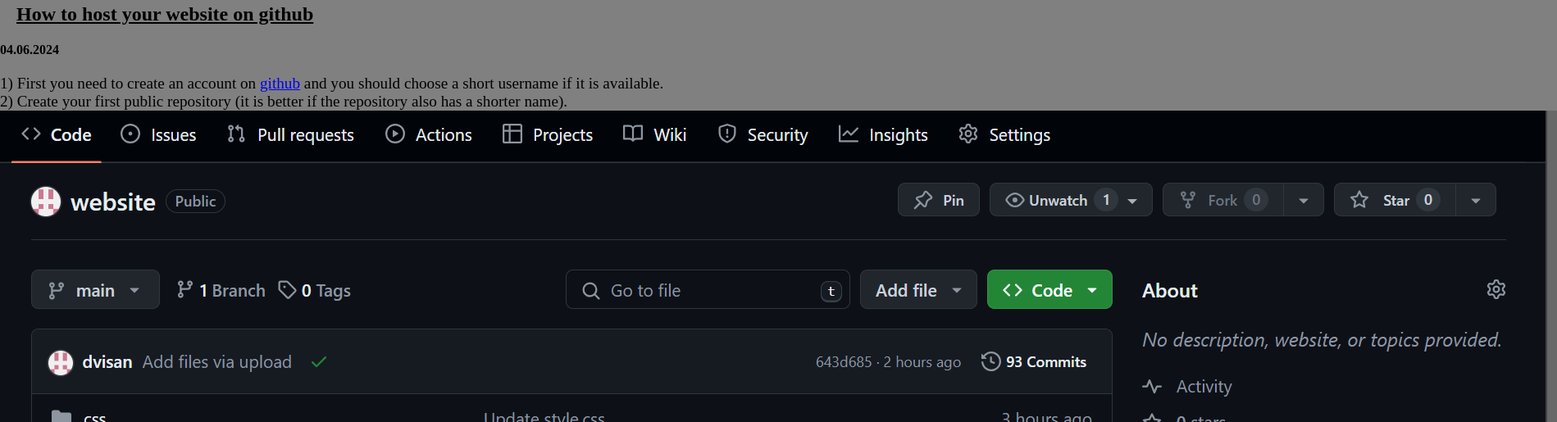
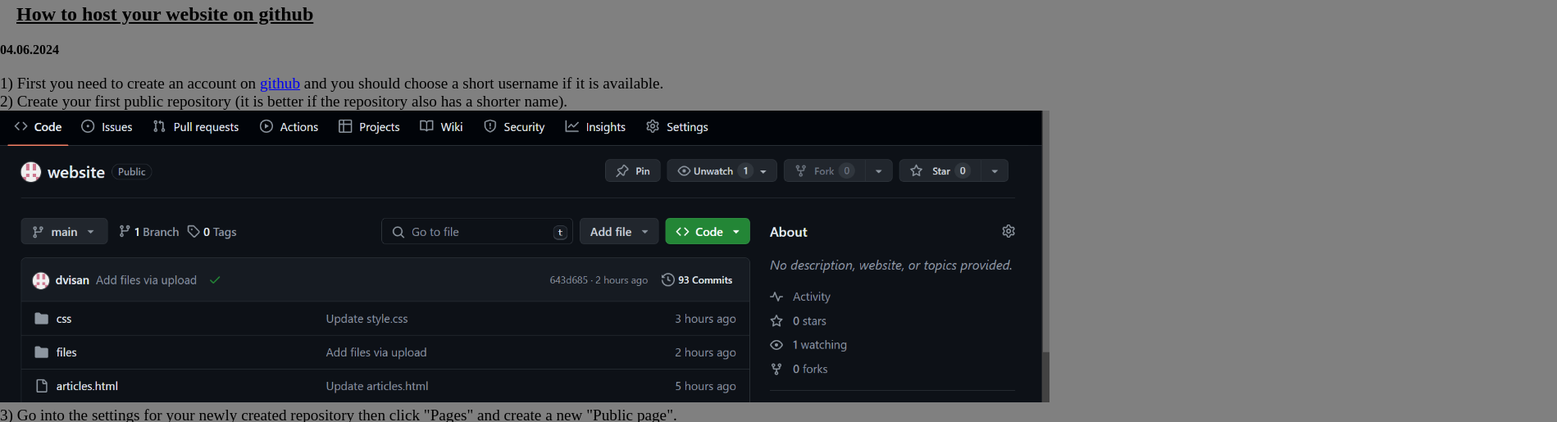
Before and after one commit to dvisan/website, a plain HTML site: page articles.html in a window 1280 px wide. Shown: the part 79-594 px from the top of the page at 82% size, 1899 px wide, since content can reach past the window. Drawn offline with Linux system fonts and the light colour scheme.

Commit message:
Update articles.html

```diff
--- a/articles.html
+++ b/articles.html
@@ -24,6 +24,11 @@
   display:inline;
   padding: 0 20px 0 20px;
   text-transform:uppercase;
+}
+img {
+    width: 100%;
+    max-width: 100%;
+    height: auto;
 }
 
 header h1 {
```
